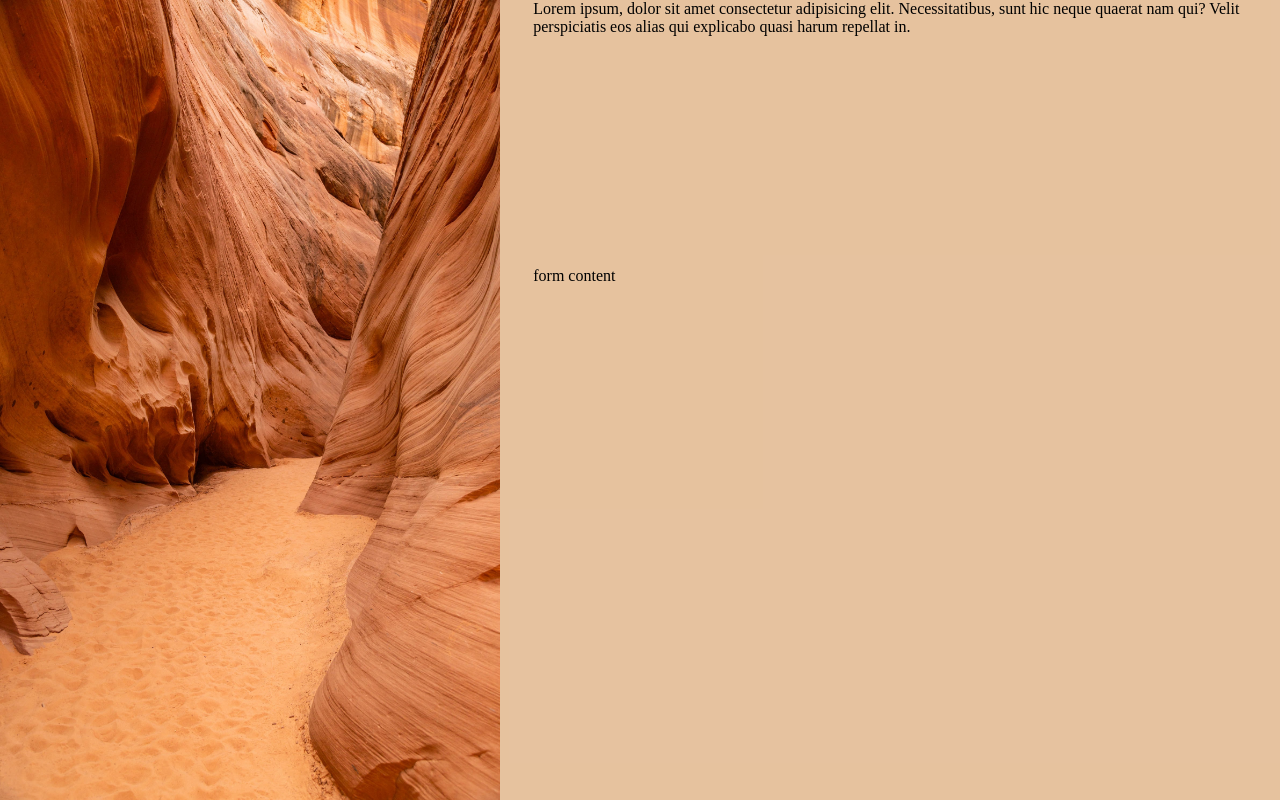
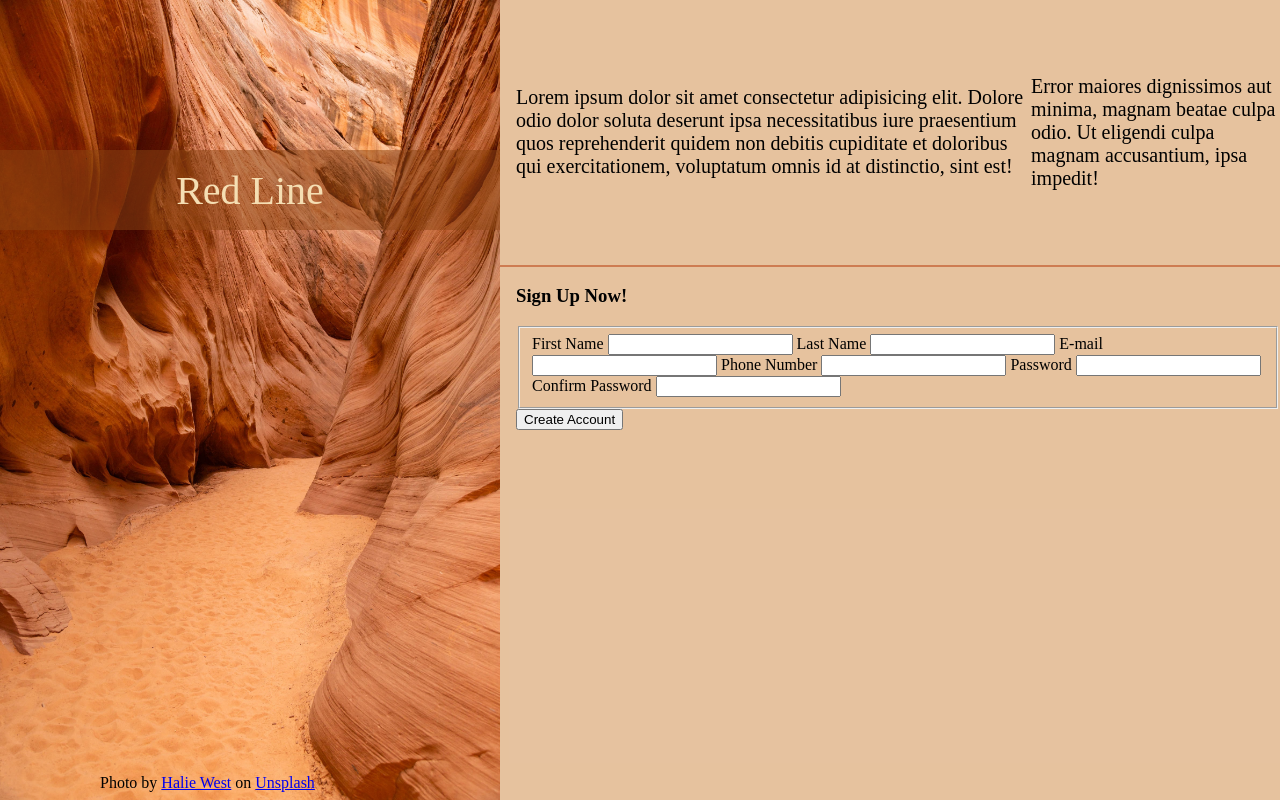
Before and after one commit to anujyadav5/sign-up-form, a plain HTML site: page index.html in a window 1280 px wide. Drawn offline with Linux system fonts and the light colour scheme.

Commit message:
img section completed, html page content added

```diff
--- a/index.html
+++ b/index.html
@@ -11,13 +11,40 @@
     <div class="content">
         <div class="img-container">
             <img src="img2.jpg" alt="">
+            <div class="logo">Red Line</div>
+            <div class="img-credit">Photo by <a href="https://unsplash.com/@haliewestphoto?utm_source=unsplash&utm_medium=referral&utm_content=creditCopyText">Halie West</a> on <a href="https://unsplash.com/@haliewestphoto?utm_source=unsplash&utm_medium=referral&utm_content=creditCopyText">Unsplash</a>
+            </div>
         </div>
         <div class="info">
-            Lorem ipsum, dolor sit amet consectetur adipisicing elit. Necessitatibus, sunt hic neque quaerat nam qui? Velit perspiciatis eos alias qui explicabo quasi harum repellat in.
+            Lorem ipsum dolor sit amet consectetur adipisicing elit. Dolore odio dolor soluta deserunt ipsa necessitatibus iure praesentium quos reprehenderit quidem non debitis cupiditate et doloribus qui exercitationem, voluptatum omnis id at distinctio, sint est!
+            <p>
+                Error maiores dignissimos aut minima, magnam beatae culpa odio. Ut eligendi culpa magnam accusantium, ipsa impedit!
+            </p>
         </div>
         <div class="form-content">
-            form content
-            <form action=""></form>
+            <h3>Sign Up Now!</h3>
+            <form action="">
+                <fieldset>
+                    <label for="firsName">First Name</label>
+                    <input type="text" id="firstName" name="firstName">
+
+                    <label for="lastName">Last Name</label>
+                    <input type="text" id="lastName" name="lastName">
+
+                    <label for="email">E-mail</label>
+                    <input type="email" id="email" name="email">
+
+                    <label for="phoneNumber">Phone Number</label>
+                    <input type="text" id="phoneNumber" name="phoneNumber">
+
+                    <label for="password">Password</label>
+                    <input type="password" id="password" name="password">
+
+                    <label for="confirmPass">Confirm Password</label>
+                    <input type="password" id="confirmPass" name="confirmPass">
+                </fieldset>
+                <button type="submit">Create Account</button>
+            </form>
         </div>
     </div>
 
--- a/style.css
+++ b/style.css
@@ -16,6 +16,8 @@ html, body {
 
 .img-container {
     grid-row: span 3;
+    position: relative;
+    max-width: 500px;
 }
 
 img {
@@ -25,8 +27,34 @@ img {
 
 .info {
     grid-column: 2;
+    display: flex;
+    justify-content: center;
+    align-items: center;
+    font-size: 20px;
+    border-bottom: 2px solid rgb(206 124 82);
+    padding-left: 16px;
 }
 
 .form-content {
     grid-row: span 2;
+    padding-left: 16px;
 }
+
+.img-credit {
+    position: absolute;
+    bottom: 8px;
+    left: min(130px, 20%);
+}
+
+.logo {
+    position: absolute;
+    width: min(500px, 100%);
+    height: 80px;
+    top: 150px;
+    background-color: rgb(139, 69, 19, .5);
+    font-size: 40px;
+    color: rgb(245, 222, 179);
+    display: flex;
+    justify-content: center;
+    align-items: center;
+}
```
